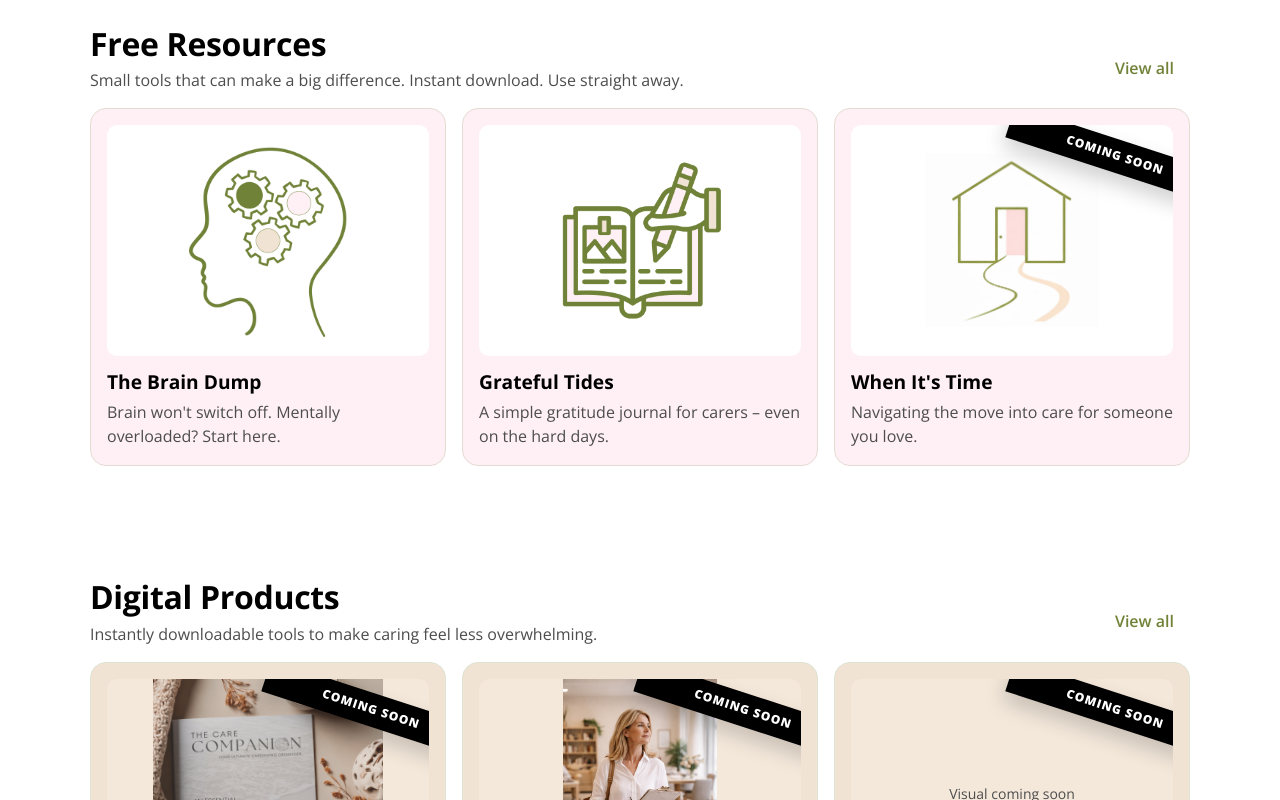
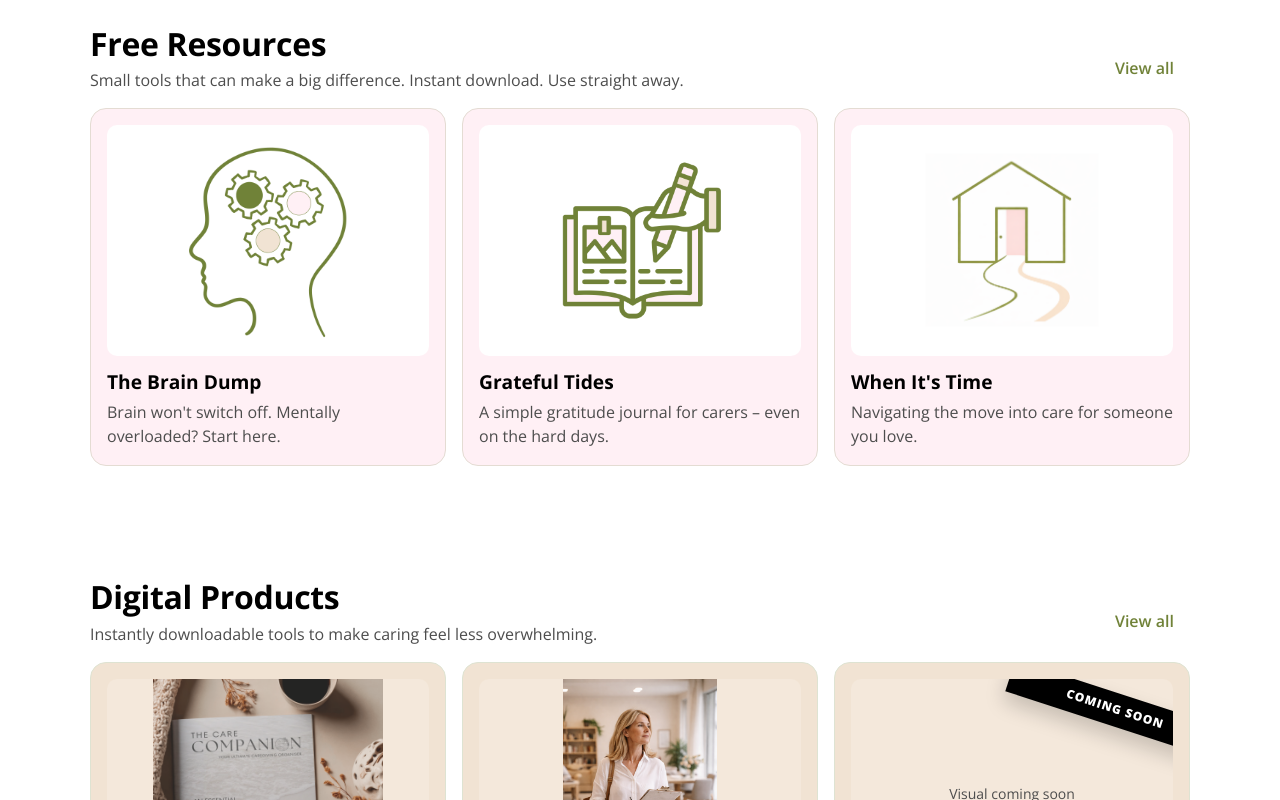
Before and after one commit to JacksonDickfos/turningtideproject, a Next.js app: page / in a window 1280 px wide. Shown: the part 1460-2260 px from the top of the page. Built offline with nearby package versions, Linux system fonts and the light colour scheme.

Commit message:
Remove Coming soon ribbons from free resources and first two digital products
Limit card ribbon overlay to mini courses and digital product 3 only.

Co-authored-by: Cursor <cursoragent@cursor.com>

```diff
--- a/src/app/globals.css
+++ b/src/app/globals.css
@@ -1063,10 +1063,7 @@ dd {
 .bubble--c-1 .bubbleMedia::after,
 .bubble--c-2 .bubbleMedia::after,
 .bubble--c-3 .bubbleMedia::after,
-.bubble--dp-1 .bubbleMedia::after,
-.bubble--dp-2 .bubbleMedia::after,
-.bubble--dp-3 .bubbleMedia::after,
-.bubble--fr-3 .bubbleMedia::after {
+.bubble--dp-3 .bubbleMedia::after {
   content: "Coming soon";
   position: absolute;
   top: 14px;
```
